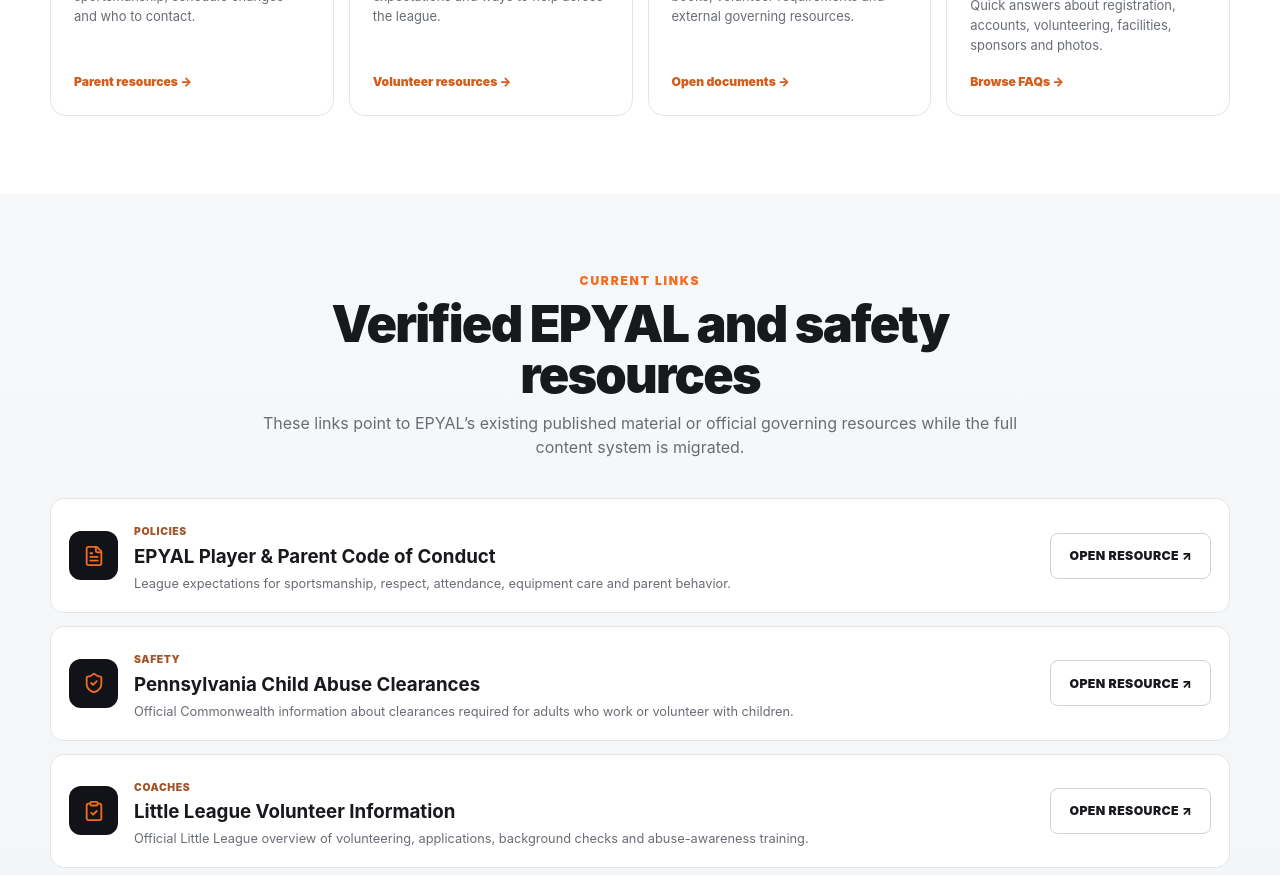
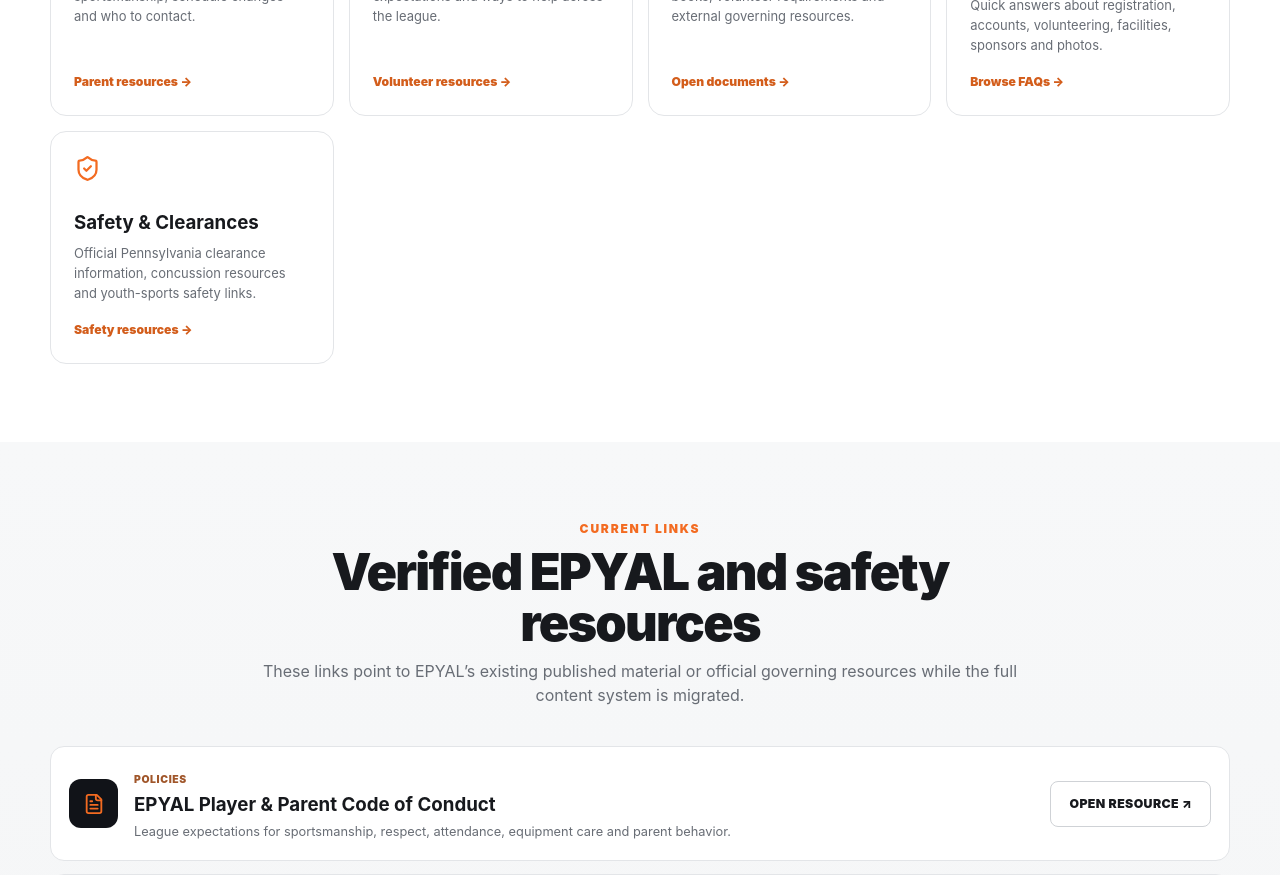
Before and after one commit to jeffstinson/eypal, a Next.js app: page /resources in a window 1280 px wide. Shown: the part 940-1815 px from the top of the page. Built offline with nearby package versions, Linux system fonts and the light colour scheme; no server answers; the database is empty.

Commit message:
Phase 3: add safety hub to Resource Center

```diff
--- a/app/resources/page.tsx
+++ b/app/resources/page.tsx
@@ -31,6 +31,7 @@ export default function ResourcesPage() {
             <Link className="feature-card" href="/coaches"><Users size={27} /><h3>Coaches & Volunteers</h3><p>Clearances, applications, coaching expectations and ways to help across the league.</p><span>Volunteer resources →</span></Link>
             <Link className="feature-card" href="/documents"><FileText size={27} /><h3>Documents & Policies</h3><p>Code of Conduct, parent guides, rule books, volunteer requirements and external governing resources.</p><span>Open documents →</span></Link>
             <Link className="feature-card" href="/faq"><HelpCircle size={27} /><h3>Frequently Asked Questions</h3><p>Quick answers about registration, accounts, volunteering, facilities, sponsors and photos.</p><span>Browse FAQs →</span></Link>
+            <Link className="feature-card" href="/safety"><ShieldCheck size={27} /><h3>Safety & Clearances</h3><p>Official Pennsylvania clearance information, concussion resources and youth-sports safety links.</p><span>Safety resources →</span></Link>
           </div>
         </div>
       </section>
```
